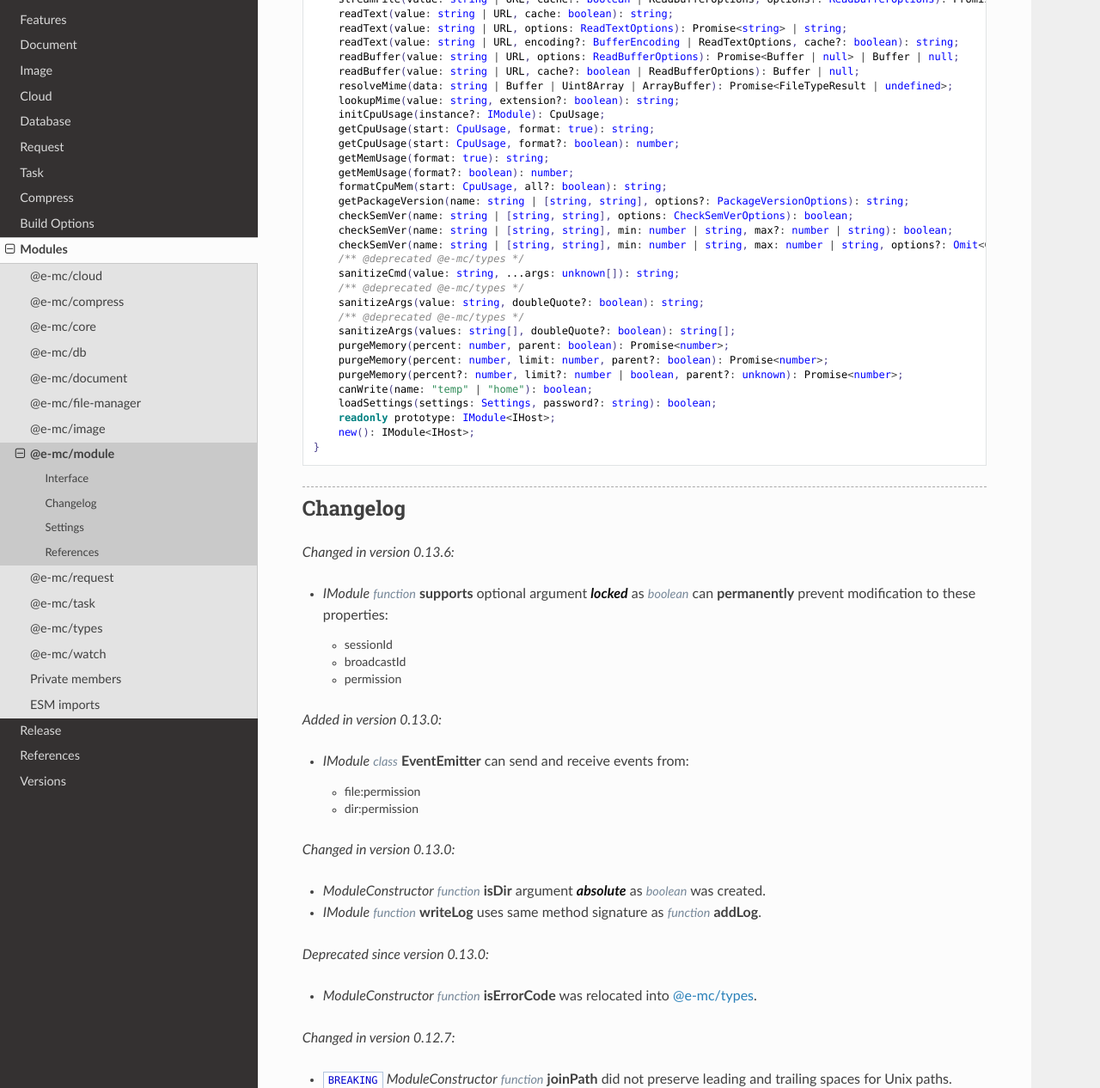
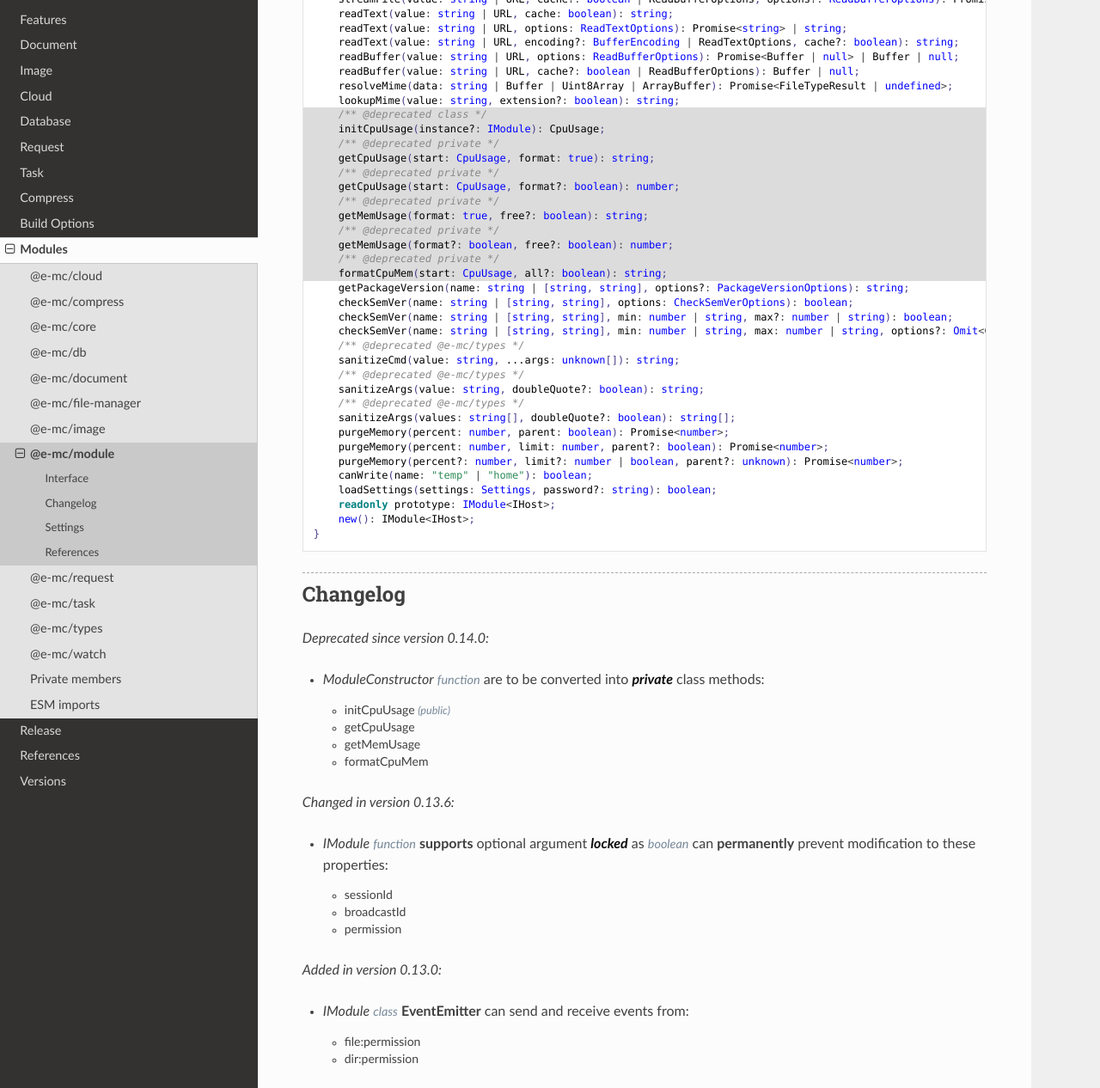
Before and after one commit to anpham6/chrome-docs, a Sphinx documentation site: the page built from source/modules/module.rst, in a window 1280 px wide and 1400 px high, scrolled down 3676 px, cut to the strip 134-1400 px from the top of the window. Shown: the whole strip at 86% size. Built offline with Sphinx 7.4.7 and the Read the Docs theme 3.1.0, drawn with Linux system fonts in a browser that asks for light colours.

Commit message:
Module: CPU static methods were all deprecated.

```diff
--- a/source/modules/module.rst
+++ b/source/modules/module.rst
@@ -228,11 +229,17 @@ Interface
       readBuffer(value: string | URL, cache?: boolean | ReadBufferOptions): Buffer | null;
       resolveMime(data: string | Buffer | Uint8Array | ArrayBuffer): Promise<FileTypeResult | undefined>;
       lookupMime(value: string, extension?: boolean): string;
+      /** @deprecated class */
       initCpuUsage(instance?: IModule): CpuUsage;
+      /** @deprecated private */
       getCpuUsage(start: CpuUsage, format: true): string;
+      /** @deprecated private */
       getCpuUsage(start: CpuUsage, format?: boolean): number;
-      getMemUsage(format: true): string;
-      getMemUsage(format?: boolean): number;
+      /** @deprecated private */
+      getMemUsage(format: true, free?: boolean): string;
+      /** @deprecated private */
+      getMemUsage(format?: boolean, free?: boolean): number;
+      /** @deprecated private */
       formatCpuMem(start: CpuUsage, all?: boolean): string;
       getPackageVersion(name: string | [string, string], options?: PackageVersionOptions): string;
       checkSemVer(name: string | [string, string], options: CheckSemVerOptions): boolean;
@@ -255,6 +262,18 @@ Interface
 
 Changelog
 =========
+
+.. deprecated:: 0.14.0
+
+  - *ModuleConstructor* :alt:`function` are to be converted into :target:`private` class methods:
+
+    .. hlist::
+      :columns: 1
+
+      - initCpuUsage :alt:`(public)`
+      - getCpuUsage
+      - getMemUsage
+      - formatCpuMem
 
 .. versionchanged:: 0.13.6
 
```
Also changed, not shown: other parts of source/modules/module.rst (+1 -0 lines), source/release/deprecated.rst (+7 -0 lines).
